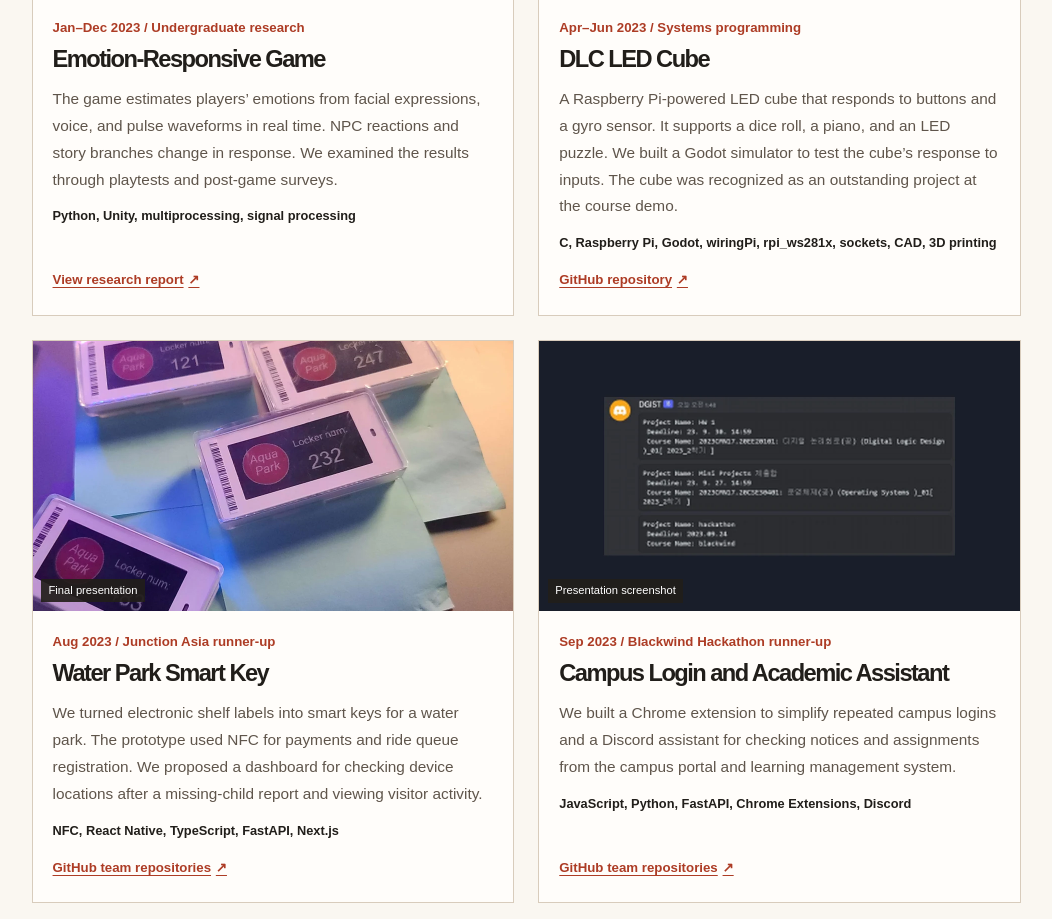
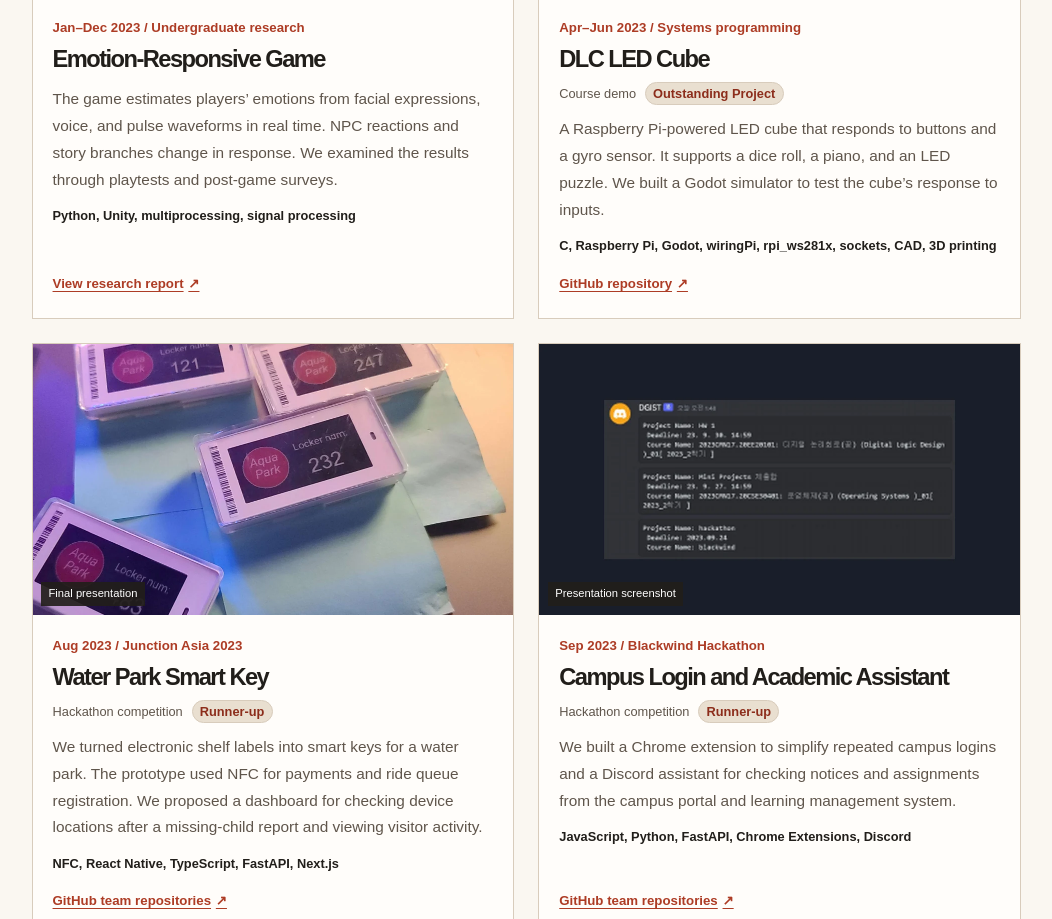
Before and after one commit to levicorp-us/levicorp-us.github.io, a plain HTML site: page portfolio.html in a window 1280 px wide. Shown: the part 1684-2603 px from the top of the page, without its empty margins (203-1255 px from the left). Drawn offline with Linux system fonts and the light colour scheme.

Commit message:
Clarify competitions and awards on portfolio

```diff
--- a/assets/style.css
+++ b/assets/style.css
@@ -233,6 +233,23 @@ html { scroll-padding-top: 6rem; }
 .project-body { display: flex; flex-direction: column; align-items: flex-start; flex: 1; padding: 1.25rem; }
 .project-date { font-size: .83rem; font-weight: 700; color: var(--accent); }
 .project h3 { margin-top: .43rem; font-size: 1.48rem; line-height: 1.25; letter-spacing: -.065em; }
+.event-details {
+  display: flex;
+  flex-wrap: wrap;
+  align-items: center;
+  gap: .3rem .55rem;
+  margin-top: .45rem;
+  color: var(--muted);
+  font-size: .8rem;
+  line-height: 1.35;
+}
+.event-award {
+  padding: .12rem .45rem;
+  border: 1px solid var(--line);
+  border-radius: 999px;
+  background: var(--quiet);
+  color: var(--accent-hover);
+}
 .project-desc { margin-top: .7rem; color: var(--muted); font-size: .96rem; line-height: 1.75; }
 .project-tech { margin-top: .8rem; color: var(--text); font-size: .8rem; line-height: 1.55; font-weight: 700; }
 .project-link { display: inline-flex; align-items: center; margin-top: auto; padding-top: .75rem; min-height: 42px; color: var(--accent); font-size: .83rem; font-weight: 750; }
--- a/portfolio.html
+++ b/portfolio.html
@@ -6,7 +6,7 @@
   <meta name="description" content="Haeyun Park’s coursework, research, and hackathon projects in chronological order">
   <meta name="theme-color" content="#faf7f1">
   <link rel="icon" href="./assets/favicon.png" type="image/png">
-  <link rel="stylesheet" href="./assets/style.css?v=6">
+  <link rel="stylesheet" href="./assets/style.css?v=7">
   <title>Projects | Haeyun Park</title>
 </head>
 <body id="top">
@@ -104,7 +104,11 @@
             <div class="project-body">
               <p class="project-date">Apr–Jun 2023 / Systems programming</p>
               <h3>DLC LED Cube</h3>
-              <p class="project-desc">A Raspberry Pi-powered LED cube that responds to buttons and a gyro sensor. It supports a dice roll, a piano, and an LED puzzle. We built a Godot simulator to test the cube’s response to inputs. The cube was recognized as an outstanding project at the course demo.</p>
+              <div class="event-details">
+                <span>Course demo</span>
+                <strong class="event-award">Outstanding Project</strong>
+              </div>
+              <p class="project-desc">A Raspberry Pi-powered LED cube that responds to buttons and a gyro sensor. It supports a dice roll, a piano, and an LED puzzle. We built a Godot simulator to test the cube’s response to inputs.</p>
               <p class="project-tech">C, Raspberry Pi, Godot, wiringPi, rpi_ws281x, sockets, CAD, 3D printing</p>
               <a class="project-link" href="https://github.com/System-Programming-Project/system-programming9">GitHub repository <span aria-hidden="true">↗</span></a>
             </div>
@@ -115,8 +119,12 @@
               <figcaption>Final presentation</figcaption>
             </figure>
             <div class="project-body">
-              <p class="project-date">Aug 2023 / Junction Asia runner-up</p>
+              <p class="project-date">Aug 2023 / Junction Asia 2023</p>
               <h3>Water Park Smart Key</h3>
+              <div class="event-details">
+                <span>Hackathon competition</span>
+                <strong class="event-award">Runner-up</strong>
+              </div>
               <p class="project-desc">We turned electronic shelf labels into smart keys for a water park. The prototype used NFC for payments and ride queue registration. We proposed a dashboard for checking device locations after a missing-child report and viewing visitor activity.</p>
               <p class="project-tech">NFC, React Native, TypeScript, FastAPI, Next.js</p>
               <a class="project-link" href="https://github.com/JunctionAsia-BlackWind-2023">GitHub team repositories <span aria-hidden="true">↗</span></a>
@@ -128,8 +136,12 @@
               <figcaption>Presentation screenshot</figcaption>
             </figure>
             <div class="project-body">
-              <p class="project-date">Sep 2023 / Blackwind Hackathon runner-up</p>
+              <p class="project-date">Sep 2023 / Blackwind Hackathon</p>
               <h3>Campus Login and Academic Assistant</h3>
+              <div class="event-details">
+                <span>Hackathon competition</span>
+                <strong class="event-award">Runner-up</strong>
+              </div>
               <p class="project-desc">We built a Chrome extension to simplify repeated campus logins and a Discord assistant for checking notices and assignments from the campus portal and learning management system.</p>
               <p class="project-tech">JavaScript, Python, FastAPI, Chrome Extensions, Discord</p>
               <a class="project-link" href="https://github.com/Blackwind-SW-2023">GitHub team repositories <span aria-hidden="true">↗</span></a>
@@ -171,8 +183,12 @@
               <figcaption>Illustration</figcaption>
             </figure>
             <div class="project-body">
-              <p class="project-date">Apr 2024 / Blackwind Ideathon winner</p>
+              <p class="project-date">Apr 2024 / Blackwind Ideathon</p>
               <h3>Campus Group Food Ordering</h3>
+              <div class="event-details">
+                <span>Idea competition</span>
+                <strong class="event-award">Winner</strong>
+              </div>
               <p class="project-desc">We designed a service that helps students split delivery costs. Students could match by order time and food preference or join an existing group order.</p>
               <p class="project-tech">Service design, order matching</p>
             </div>
```
Also changed, not shown: experience.html (+20 -4 lines).
